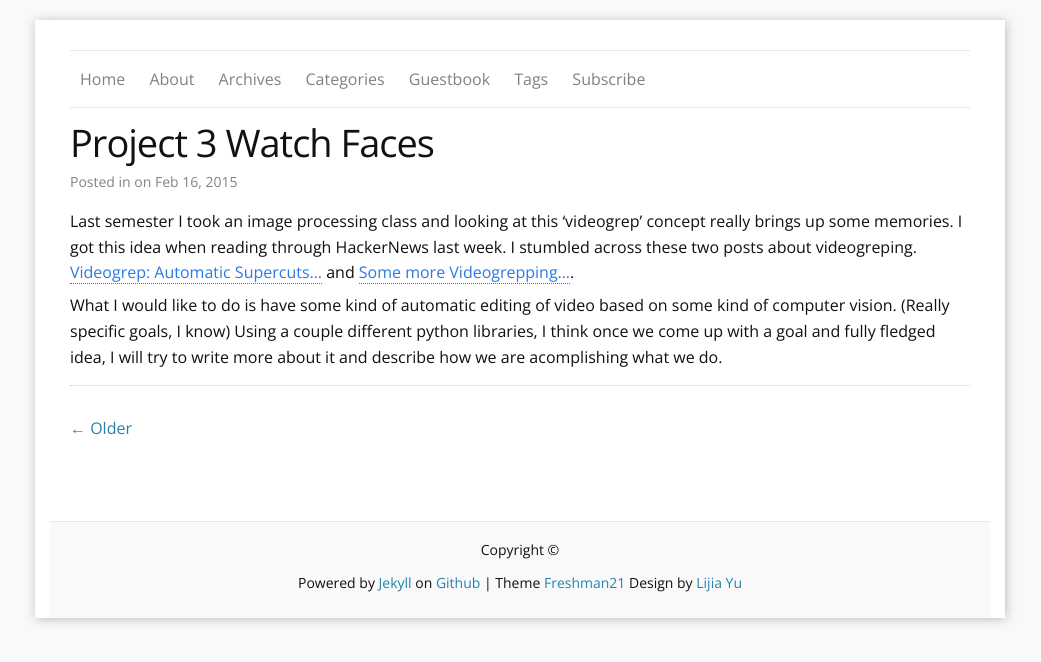
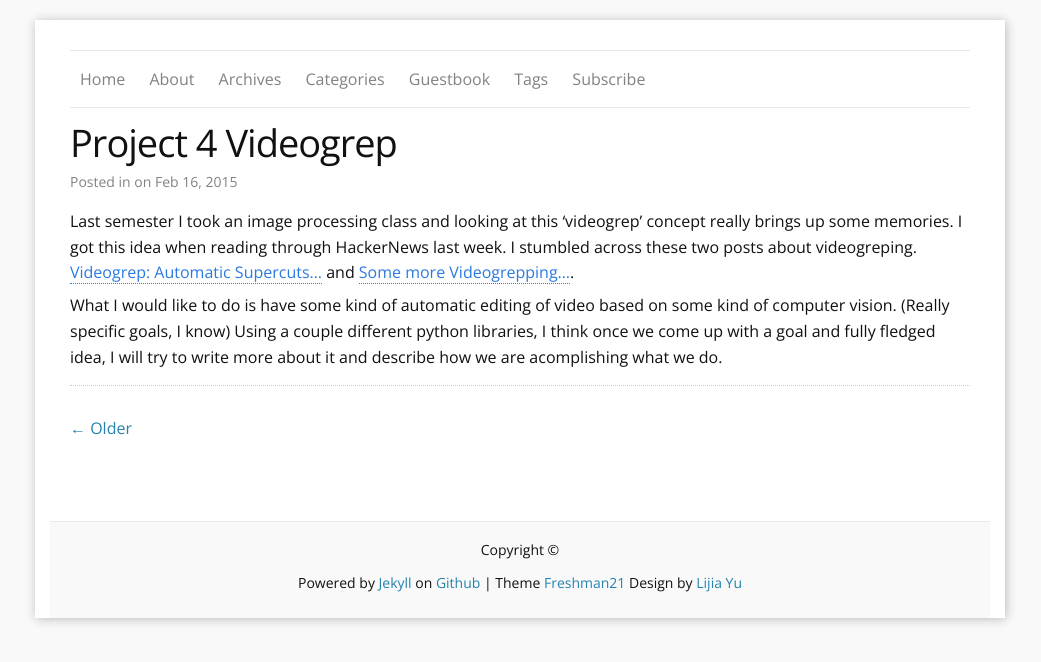
Before and after one commit to gabeochoa/blog, a Jekyll site: the page built from _posts/2015-2-16-Project-4-Videogrep.markdown, in a window 1280 px wide. Shown: the top 662 px of the page, without its empty margins (120-1161 px from the left). Built offline with Jekyll 4.4.1, drawn with Linux system fonts in a browser that asks for light colours; comment, search, counter and statistics services are not loaded.

Commit message:
Update 2015-2-16-Project-4-Videogrep.markdown

```diff
--- a/_posts/2015-2-16-Project-4-Videogrep.markdown
+++ b/_posts/2015-2-16-Project-4-Videogrep.markdown
@@ -1,6 +1,6 @@
 ---
 published: true
-title: Project 3 Watch Faces
+title: Project 4 Videogrep
 layout: post
 author: Gabe
 tags:
```
